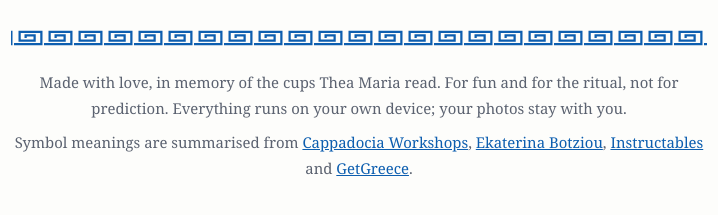
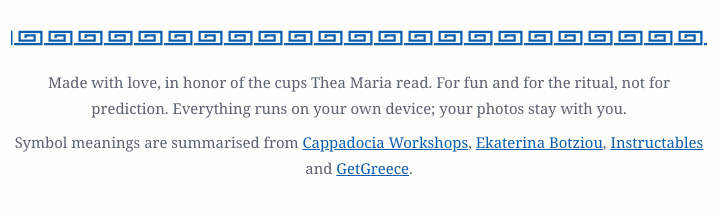
Before and after one commit to caitlinkontaridis-portfolio/yiayia-reads-my-coffee-cup, a plain HTML site: page index.html in a window 1280 px wide. Shown: the part 1380-1595 px from the top of the page, 281-999 px from the left. Drawn offline with Linux system fonts and the light colour scheme; a web font is replaced by a local one.

Commit message:
Update index.html
editing maria text

```diff
--- a/index.html
+++ b/index.html
@@ -450,7 +450,7 @@ footer p { margin: 0 0 0.6rem; }
 
   <footer>
     <div class="band band-small" aria-hidden="true"></div>
-    <p>Made with love, in memory of the cups Thea Maria read. For fun and for the ritual, not for prediction. Everything runs on your own device; your photos stay with you.</p>
+    <p>Made with love, in honor of the cups Thea Maria read. For fun and for the ritual, not for prediction. Everything runs on your own device; your photos stay with you.</p>
     <p>Symbol meanings are summarised from
       <a href="https://cappadociaworkshops.com/turkish-coffee-cup-reading-symbols">Cappadocia Workshops</a>,
       <a href="https://www.ekaterinabotziou.com/how-to-read-a-greek-coffee-cup/">Ekaterina Botziou</a>,
```
